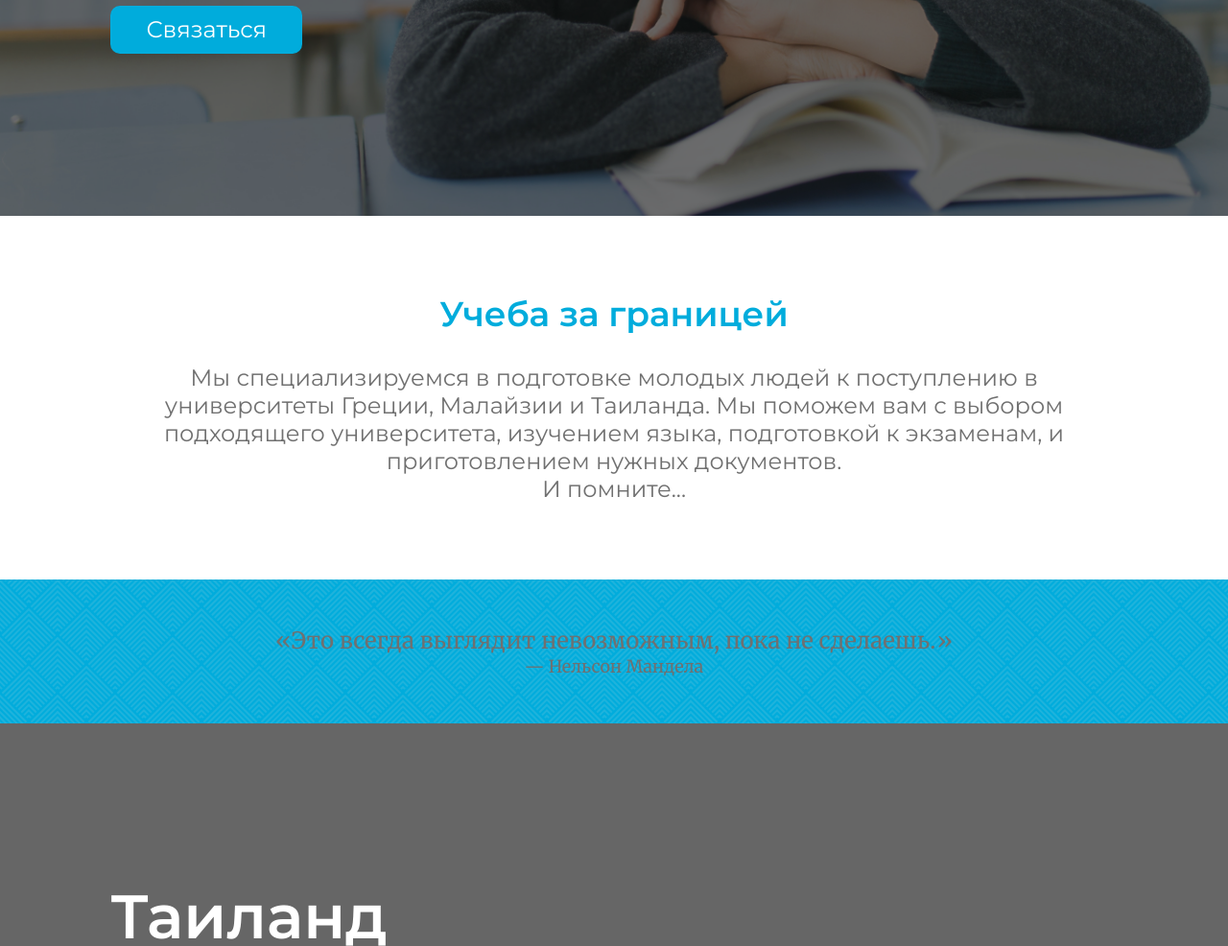
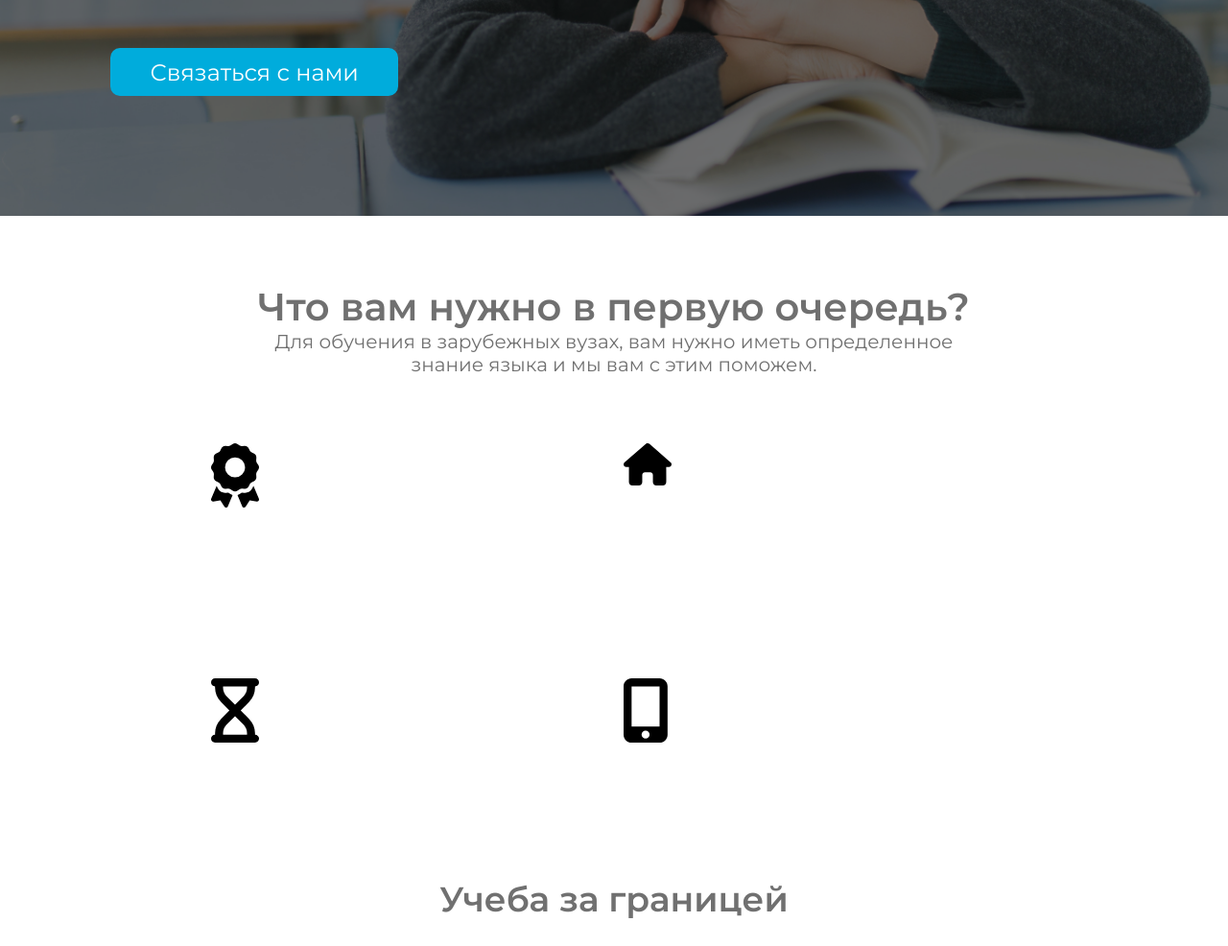
Before and after one commit to WDanialY/testing-git, a website: page website/index.html in a window 1280 px wide. Shown: the part 575-1561 px from the top of the page at 96% size. Drawn offline with nearby package versions, Linux system fonts and the light colour scheme; grey boxes are pictures that could not be loaded; a script that the page names is missing.

Commit message:
added an additional section

```diff
--- a/website/index.html
+++ b/website/index.html
@@ -30,8 +30,8 @@
                     <a href="courses" class="nav_element">Курсы</a>
                     <a href="contacts" class="nav_element">Контакты</a>
                     <a href="about-us" class="nav_element"> <span>О </span> нас</a>
-                    <a href="signin" class="signin">Войти</a>
                 </div>
+                <a href="signin" class="signin">Войти</a>
             </div>
         </div>
     </header>
@@ -42,7 +42,34 @@
                 <div class="hook fade-in">
                     <h2 class="hook_header">Хочешь учиться в <span class="accent">лучших</span> университетах мира?</h2>
                     <p class="hook_text">Мы поможем с поступлением в университеты Греции, Малайзии и Таиланда.</p>
-                    <button class="hook_button">Связаться</button>
+                    <button class="hook_button">Связаться с нами</button>
+                </div>
+            </div>
+        </div>
+    </div>
+
+    <div class="why-us">
+        <div class="_container">
+            <div class="why-us_intro">
+                <h3 class="why-us_title">Что вам нужно в первую очередь?</h3>
+                <p class="why-us_context">Для обучения в зарубежных вузах, вам нужно иметь определенное<br>знание языка и мы вам с этим поможем.</p>
+            </div>
+            <div class="why-us_list">
+                <div class="card">
+                    <img src="images/award-solid.svg" alt="" class="why-us_card_image">
+                    <p class="why-us_card_content"></p>
+                </div>
+                <div class="card">
+                    <img src="images/house-solid.svg" alt="" class="why-us_card_image">
+                    <p class="why-us_card_content"></p>
+                </div>
+                <div class="card">
+                    <img src="images/hourglass-solid.svg" alt="" class="why-us_card_image">
+                    <p class="why-us_card_content"></p>
+                </div>
+                <div class="card">
+                    <img src="images/mobile-screen-button-solid.svg" alt="" class="why-us_card_image">
+                    <p class="why-us_card_content"></p>
                 </div>
             </div>
         </div>
@@ -131,7 +158,6 @@
         <div class="swiper-button-next"></div>
     </div>
 
-    <div class="why-us"></div>
 
 
 
--- a/website/styles/index.css
+++ b/website/styles/index.css
@@ -34,6 +34,7 @@ top: 70px;
     display: flex;
     justify-content: center;
     flex-direction: column;
+    position: relative;
     gap: 25px;
     transition: .5s !important;
 }
@@ -45,25 +46,83 @@ top: 70px;
 }
 .hook_text{
     color: var(--neutral-color);
-    font-size: 24px;
+    font-size: 20px;
     line-height: 133%;
 
 }
 .hook_button{
     color: var(--neutral-color);
     background-color: var(--accent-color);
-    width: 200px;
+    width: 300px;
     height: 50px;
     border: none;
     border-radius: 10px;
     font-size: 24px;
     transition: var(--transition);
+    position: absolute;
+    bottom: 125px;
 }
 .hook_button:hover{
     background-color: var(--accent-hover);
 }
 
-/*Why Abroad Section*/
+
+
+
+/* Why Us */
+
+.why-us{
+    position: relative;
+    top: 70px;
+    width: 100%;
+    height: 610px;
+    padding: 70px 0;
+}
+
+.why-us_intro{
+    width: 100%;
+    display: flex;
+    flex-direction: column;
+    justify-content: center;
+    align-items: center;
+    text-align: center;
+    margin-bottom: 70px;
+}
+
+.why-us_title{
+    font-size: 40px;
+    font-weight: 700;
+}
+
+.why-us_context{
+    font-size: 20px;
+}
+
+.why-us_list{
+    margin: 0 auto;
+    display: grid;
+    width: 80%;
+    height: 100%;
+    grid-template-columns: 1fr 1fr;
+    gap: 20px;
+}
+
+.why-us_card_image{
+    width: 50px;
+}
+.why-us_card_image::after{
+    content: '';
+    background-color: var(--accent-color);
+}
+
+
+
+
+
+
+
+
+/* Why Abroad Section */
 
 .why-abroad{
     position: relative;
@@ -74,7 +133,7 @@ top: 70px;
 }
 
 .why-abroad_title{
-    color: var(--accent-color);
+    color: var(--primary-color);
     font-size: 36px;
     font-weight:700;
     margin-bottom: 30px;
@@ -101,6 +160,7 @@ top: 70px;
     text-align: center;
     font-size: 24px;
     font-family: 'Merriweather', serif;
+    color: var(--neutral-color);
 }
 
 .quote_author{
@@ -109,7 +169,7 @@ top: 70px;
     font-family: 'Merriweather', serif;
     font-size: 18px;
     text-align: center;
-
+    color: var(--neutral-color);
 }
 /*
 SVG Background
@@ -220,24 +280,6 @@ ul{
 
 
 
-
-
-
-/*Why Us Section*/
-
-.why-us{
-    position: relative;
-    top: 70px;
-    width: 100%;
-    min-height: 400px;
-    display: grid;
-    grid-template-columns: 1fr 1fr 1fr 1fr;
-}
-
-
-
-
-
 /* Adaptation */
 
 @media only screen and (max-width: 1200px){
```
